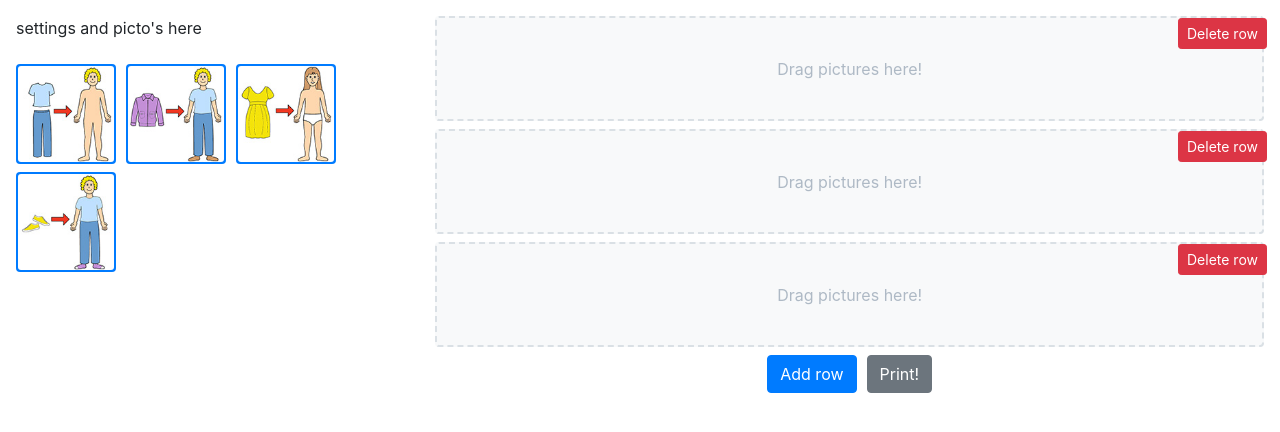
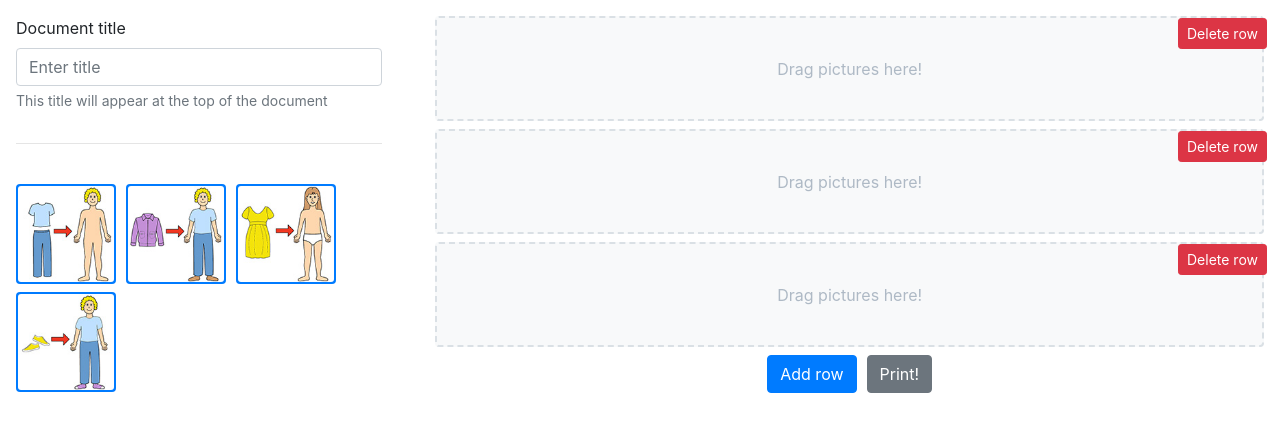
Before and after one commit to sanderha/picto-selector, a React (Create React App) app: page / in a window 1280 px wide. Shown: the top 432 px of the page. Built offline with nearby package versions, Linux system fonts and the light colour scheme.

Commit message:
doc title

```diff
--- a/src/App.js
+++ b/src/App.js
@@ -2,16 +2,17 @@ import './App.scss';
 
 import { useState } from 'react';
 import { DragDropContext } from 'react-beautiful-dnd'
-import Container from 'react-bootstrap/Container'
-import Row from 'react-bootstrap/Row'
-import Col from 'react-bootstrap/Col'
 import PictoDoc from './views/PictoDoc';
 import CardsBank from './views/CardsBank';
 import { rowIdFromDroppableId, cardIdFromDraggableId, cardOriginalIdFromDraggableId, incrementId, createCardObj, reorderItems } from './functions/utilities'
+import { Row, Col, Container } from 'react-bootstrap';
 
 function App() {
+    const [docSettings, setDocSettings] = useState({
+        title: null
+    });
     const [rows, setRows] = useState([
-        { id: 1, cardsIds: []}, { id: 2, cardsIds: []}, { id: 3, cardsIds: []}
+        { id: 1, cardsIds: [] }, { id: 2, cardsIds: [] }, { id: 3, cardsIds: [] }
     ]);
     const [cards, setCards] = useState([]);
     const [userIsDragging, setUserIsDragging] = useState(false);
@@ -34,7 +35,7 @@ function App() {
         if (!destination) {
             return;
         }
-        console.log(result);
+
         // if came from row, remove that from the row
         if (destination.droppableId === 'card-bank-droppable') {
             const cardId = cardIdFromDraggableId(draggableId);
@@ -77,22 +78,30 @@ function App() {
         setCards([...cards, newCard]);
     }
 
-
     return (
         <div className="picto-app">
             <DragDropContext onDragEnd={onDragEnd} onDragStart={onDragStart}>
                 <Container fluid className="p-3">
                     <Row>
-                        <Col className="settings-pane" sm={4}>
-                            settings and picto's here
+                        <Col className={`settings-pane ${userIsDragging ? "settings-pane--disabled" : ""}`} sm={4}>
+                            <div class="form-group">
+                                <label for="title">Document title</label>
+                                <input type="text" class="form-control" id="title" aria-describedby="emailHelp" placeholder="Enter title" value={docSettings.title} onChange={e => setDocSettings({ ...docSettings, title: e.target.value })} />
+                                <small id="titleHelp" class="form-text text-muted">This title will appear at the top of the document</small>
+                            </div>
+                            <Row>
+                                <Col>
+                                    <hr />
+                                </Col>
+                            </Row>
                             <Row className="mt-4">
                                 <Col>
-                                    <CardsBank cards={orignalCards} userIsDragging={userIsDragging}/>
+                                    <CardsBank cards={orignalCards} userIsDragging={userIsDragging} />
                                 </Col>
                             </Row>
                         </Col>
                         <Col className="picto-doc-wrapper-col">
-                            <PictoDoc userIsDragging={userIsDragging} setCardsMethod={setCards} setRowsMethod={setRows} rows={rows} cards={cards} />
+                            <PictoDoc settings={docSettings} userIsDragging={userIsDragging} setCardsMethod={setCards} setRowsMethod={setRows} rows={rows} cards={cards} />
                         </Col>
                     </Row>
                 </Container>
--- a/src/App.scss
+++ b/src/App.scss
@@ -2,14 +2,14 @@
 $card-spacer-x: .10rem;
 
 $grid-gutter-width: 10px;
+$headings-margin-bottom: 2rem;
 
 @import "~bootstrap/scss/bootstrap";
-
-
 
 // custom
 
 $card-height: 100px;
+
 
 .doc {
     &--is-dragging {
@@ -20,6 +20,7 @@ $card-height: 100px;
 }
 
 .doc-card {
+    position: relative;
     min-height: $card-height;
     max-width: 140px;
     margin-bottom: 15px;
@@ -35,6 +36,7 @@ $card-height: 100px;
         box-shadow: 0px 0px 10px #c4c4c4;
         transform: scale(1.05);
         background-color: transparent !important;
+        z-index: 999;
     }
     &__delete {
         position: absolute;
@@ -77,6 +79,10 @@ $card-height: 100px;
     }
 }
 
+.doc-title {
+    text-align: center;
+}
+
 .doc-row-delete {
     position: absolute;
     top: 0;
@@ -96,6 +102,13 @@ img {
     }
 }
 
+.settings-pane {
+    padding-right: 3rem;
+    &--disabled {
+        opacity: .4;
+    }
+}
+
 @media print {
     .btn, .settings-pane {
         display: none;
--- a/src/views/PictoDoc.js
+++ b/src/views/PictoDoc.js
@@ -5,7 +5,7 @@ import Col from 'react-bootstrap/Col'
 import { createRowObj, incrementId } from "../functions/utilities";
 import DocRow from "./pictoDoc/DocRow";
 
-export default function PictoDoc({ rows, cards, setRowsMethod, setCardsMethod, userIsDragging }) {
+export default function PictoDoc({ rows, cards, setRowsMethod, setCardsMethod, userIsDragging, settings }) {
 
     const handleAddRow = () => {
         const alteredRows = [...rows];
@@ -28,8 +28,19 @@ export default function PictoDoc({ rows, cards, setRowsMethod, setCardsMethod, u
 
     const rowCards = (rowId) => cards.filter(card => rowId === card.rowId)
 
+    const renderTitle = () => {
+        if (!settings.title) return;
+
+        return <Row>
+            <Col>
+                <h1 className="doc-title">{settings.title}</h1>
+            </Col>
+        </Row>
+    }
+
     return (
-        <div className={`doc${userIsDragging ? " doc--is-dragging" : null}`}>
+        <div className={`doc${userIsDragging ? " doc--is-dragging" : ""}`}>
+            {renderTitle()}
             {rows.map((row, i) => <DocRow key={i} row={row} deleteCardMethod={deleteCard} deleteMethod={deleteRow} cards={rowCards(row.id)} />)}
             <div className="text-center">
                 <Row className="justify-content-md-center">
```
